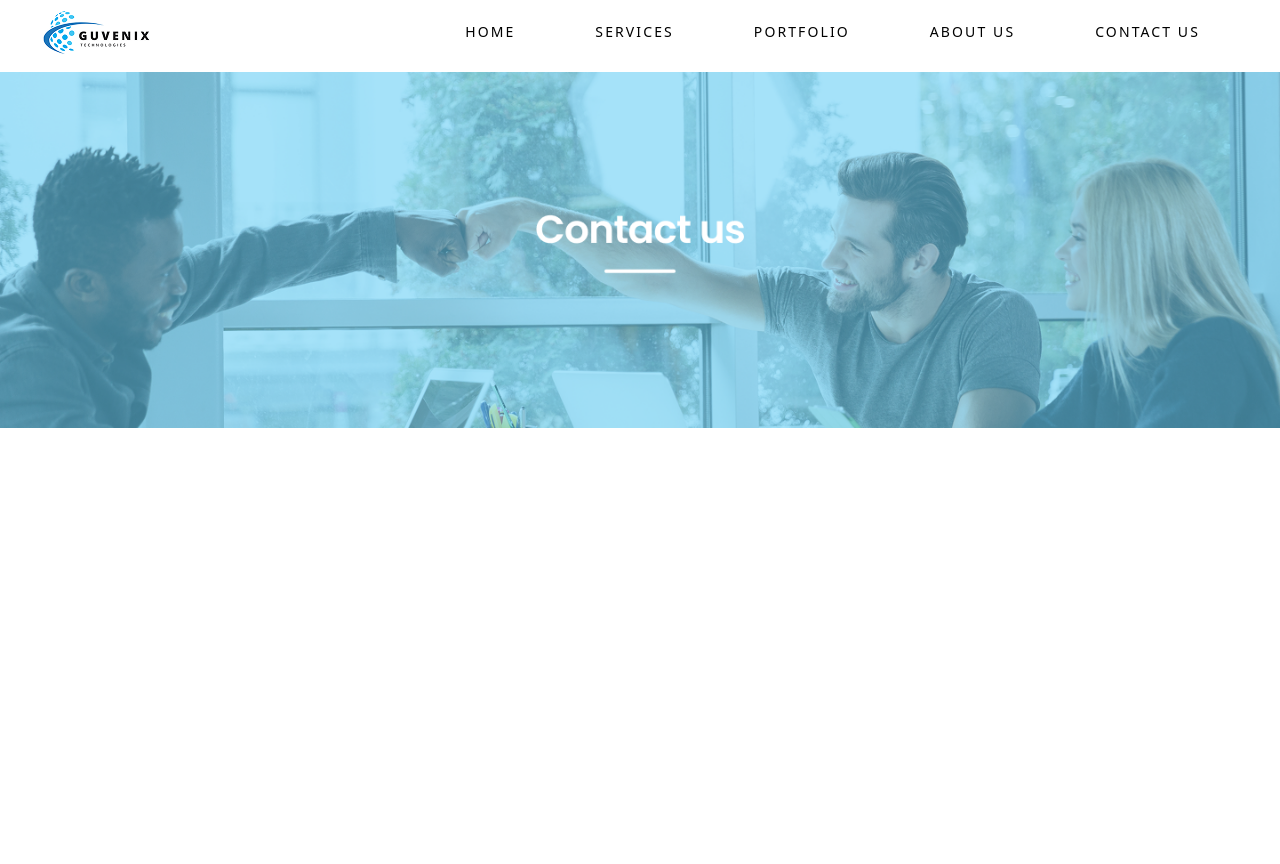
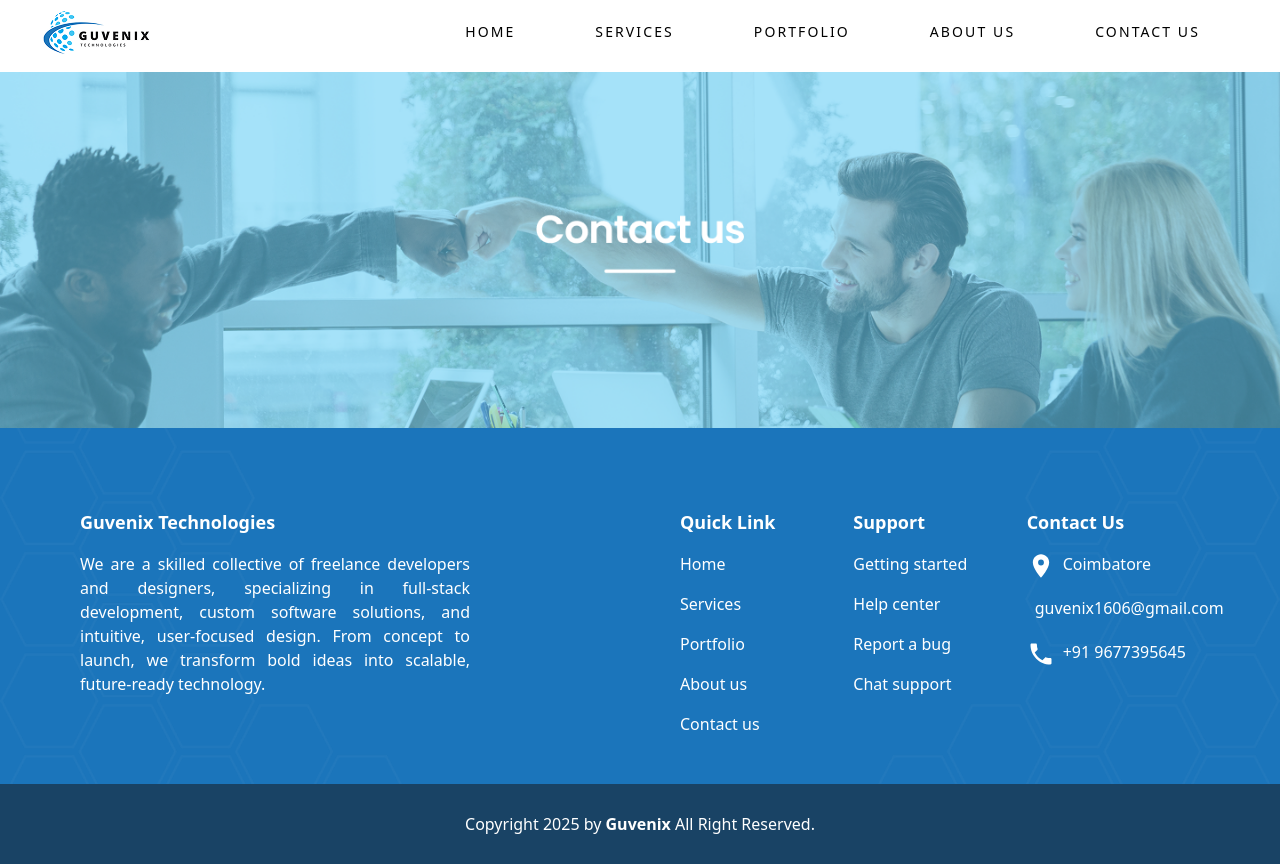
Before and after one commit to Anbuvel-2003/guvenix_tech, a React (Vite) app: page /contactus in a window 1280 px wide. Before the commit the page ends 800 px from the top, so only its background shows below. Built offline with nearby package versions, Linux system fonts and the light colour scheme.

Commit message:
footer completed

```diff
--- a/src/App.jsx
+++ b/src/App.jsx
@@ -70,7 +70,7 @@ function App() {
         <Navbar />
       <div className="relative">
         <RouterProvider router={router} />
-        {/* <Footer /> */}
+        <Footer />
         {showTopBtn && (
           <div
             onClick={scrollToTop}
--- a/src/pages/footer.jsx
+++ b/src/pages/footer.jsx
@@ -1,7 +1,202 @@
+// import React from "react";
+
+// function Footer() {
+//   return <div>footer</div>;
+// }
+
+// export default Footer;
 import React from "react";
+import logo from "../assets/2.png";
+import bg1 from "../assets/footer-bg1.png";
+import bg2 from "../assets/footer-bg2.png";
+import { FaFacebookF, FaInstagram } from "react-icons/fa6";
+import { TbBrandLinkedin } from "react-icons/tb";
+import { MdLocationOn } from "react-icons/md";
+import { MdPhone } from "react-icons/md";
+import { MdEmail } from "react-icons/md";
+function Footer() {
+  return (
+    <footer className="bg-[#1B75BB] text-white">
+      {/* Top Section with Background Images */}
+      <div className="relative overflow-hidden">
+        {/* Background images */}
+        <img
+          src={bg2}
+          alt="bg"
+          className="absolute opacity-50 object-cover w-[300px] sm:w-[400px] lg:w-[500px] h-[300px] sm:h-[400px] lg:h-[500px]
+          top-0 left-1/2 -translate-x-1/2
+          lg:left-0 lg:bottom-0 lg:top-auto lg:translate-x-0"
+        />
+        <img
+          src={bg1}
+          alt="bg"
+          className="absolute opacity-50 object-cover w-[300px] sm:w-[400px] lg:w-[500px] h-[300px] sm:h-[400px] lg:h-[500px]
+          bottom-0 left-1/2 -translate-x-1/2
+          lg:right-0 lg:bottom-0 lg:left-auto lg:translate-x-0"
+        />
 
-function Footer() {
-  return <div>footer</div>;
+        {/* Content */}
+        <div className="relative z-10 !px-10 sm:!px-10 lg:!px-20 !py-12 lg:!pt-20">
+          <div className="flex flex-col lg:flex-row gap-10 lg:gap-20">
+            {/* Logo + About */}
+            <div className="lg:w-1/2">
+              <h3 className="text-white text-lg font-semibold !mb-4">
+                Guvenix Technologies
+              </h3>
+              <p className="text-[#fff] lg:w-[75%] text-justify !mb-6">
+                We are a skilled collective of freelance developers and
+                designers, specializing in full-stack development, custom
+                software solutions, and intuitive, user-focused design. From
+                concept to launch, we transform bold ideas into scalable,
+                future-ready technology.
+              </p>
+              {/* <div className="flex gap-5">
+                <a
+                  href="https://www.facebook.com/share/16kW9eZbo2/"
+                  target="_blank"
+                  rel="noopener noreferrer"
+                >
+                  <FaFacebookF size={24} className="sm:!size-[28px]" />
+                </a>
+                <a
+                  href="https://www.instagram.com/vikramaadhithya_pvt.ltd?igsh=MTB5NDllcjVycnJmYQ=="
+                  target="_blank"
+                >
+                  <FaInstagram size={24} className="sm:!size-[28px]" />
+                </a>
+                <a
+                  href="https://www.linkedin.com/company/aadhithyaa/"
+                  target="_blank"
+                  rel="noopener noreferrer"
+                >
+                  <TbBrandLinkedin size={24} className="sm:!size-[28px]" />
+                </a>
+              </div> */}
+            </div>
+
+            {/* Links */}
+            <div className="grid grid-cols-1 sm:grid-cols-2 lg:grid-cols-3 gap-8 lg:gap-0 lg:w-1/2">
+              <div>
+                <h4 className="text-white text-lg font-semibold !mb-4">
+                  Quick Link
+                </h4>
+                <ul className="!space-y-3 sm:!space-y-4">
+                  <li>
+                    <a href="/" className="text-[#fff] hover:text-white">
+                      Home
+                    </a>
+                  </li>
+                  <li>
+                    <a
+                      href="/Services"
+                      className="text-[#fff] hover:text-white"
+                    >
+                      Services
+                    </a>
+                  </li>
+                  <li>
+                    <a
+                      href="/portfolio"
+                      className="text-[#fff] hover:text-white"
+                    >
+                      Portfolio
+                    </a>
+                  </li>
+                  <li>
+                    <a
+                      href="/AboutUs"
+                      className="text-[#fff] hover:text-white"
+                    >
+                      About us
+                    </a>
+                  </li>
+                  <li>
+                    <a
+                      href="/ContactUs"
+                      className="text-[#fff] hover:text-white"
+                    >
+                      Contact us
+                    </a>
+                  </li>
+                </ul>
+              </div>
+
+              <div>
+                <h4 className="text-white text-lg font-semibold !mb-4">
+                  Support
+                </h4>
+                <ul className="!space-y-3 sm:!space-y-4">
+                  <li>
+                    <a href="/" className="text-[#fff] hover:text-white">
+                      Getting started
+                    </a>
+                  </li>
+                  <li>
+                    <a href="/" className="text-[#fff] hover:text-white">
+                      Help center
+                    </a>
+                  </li>
+                  <li>
+                    <a href="/" className="text-[#fff] hover:text-white">
+                      Report a bug
+                    </a>
+                  </li>
+                  <li>
+                    <a href="/" className="text-[#fff] hover:text-white">
+                      Chat support
+                    </a>
+                  </li>
+                </ul>
+              </div>
+
+              <div>
+                <h4 className="text-white text-lg font-semibold !mb-4">
+                  Contact Us
+                </h4>
+                <ul className="!space-y-3 sm:!space-y-4">
+                  <li className="flex gap-2">
+                    <MdLocationOn size={24} className="sm:!size-[28px]" />
+                    <a
+                      href="mailto:info@aadhithyaa.in"
+                      className="text-[#fff] hover:text-white"
+                    >
+                     Coimbatore
+                    </a>
+                  </li>
+                  <li className="flex gap-2">
+                    <MdEmail size={24} className="sm:!size-[28px]" />
+                    <a
+                      href="mailto:info@aadhithyaa.in"
+                      className="text-[#fff] hover:text-white"
+                    >
+                      guvenix1606@gmail.com
+                    </a>
+                  </li>
+                  <li className="flex gap-2">
+                    <MdPhone size={24} className="sm:!size-[28px]" />
+                    <a
+                      href="mailto:info@aadhithyaa.in"
+                      className="text-[#fff] hover:text-white"
+                    >
+                      +91 9677395645
+                    </a>
+                  </li>
+
+                </ul>
+              </div>
+            </div>
+          </div>
+        </div>
+      </div>
+
+      {/* Bottom Section */}
+      <div className="bg-[#194365] h-auto lg:h-[80px] flex flex-col lg:flex-row justify-center items-center text-[#fff] !text-[14px] sm:!text-[16px] !px-6 !py-4">
+        <p className="text-center lg:text-left">
+         Copyright 2025 by <a className="font-bold " href="/">Guvenix</a>   All Right Reserved.
+        </p>
+      </div>
+    </footer>
+  );
 }
 
 export default Footer;
```
Also changed, not shown: src/assets/footer-bg1.png (added), src/assets/footer-bg2.png (added).
